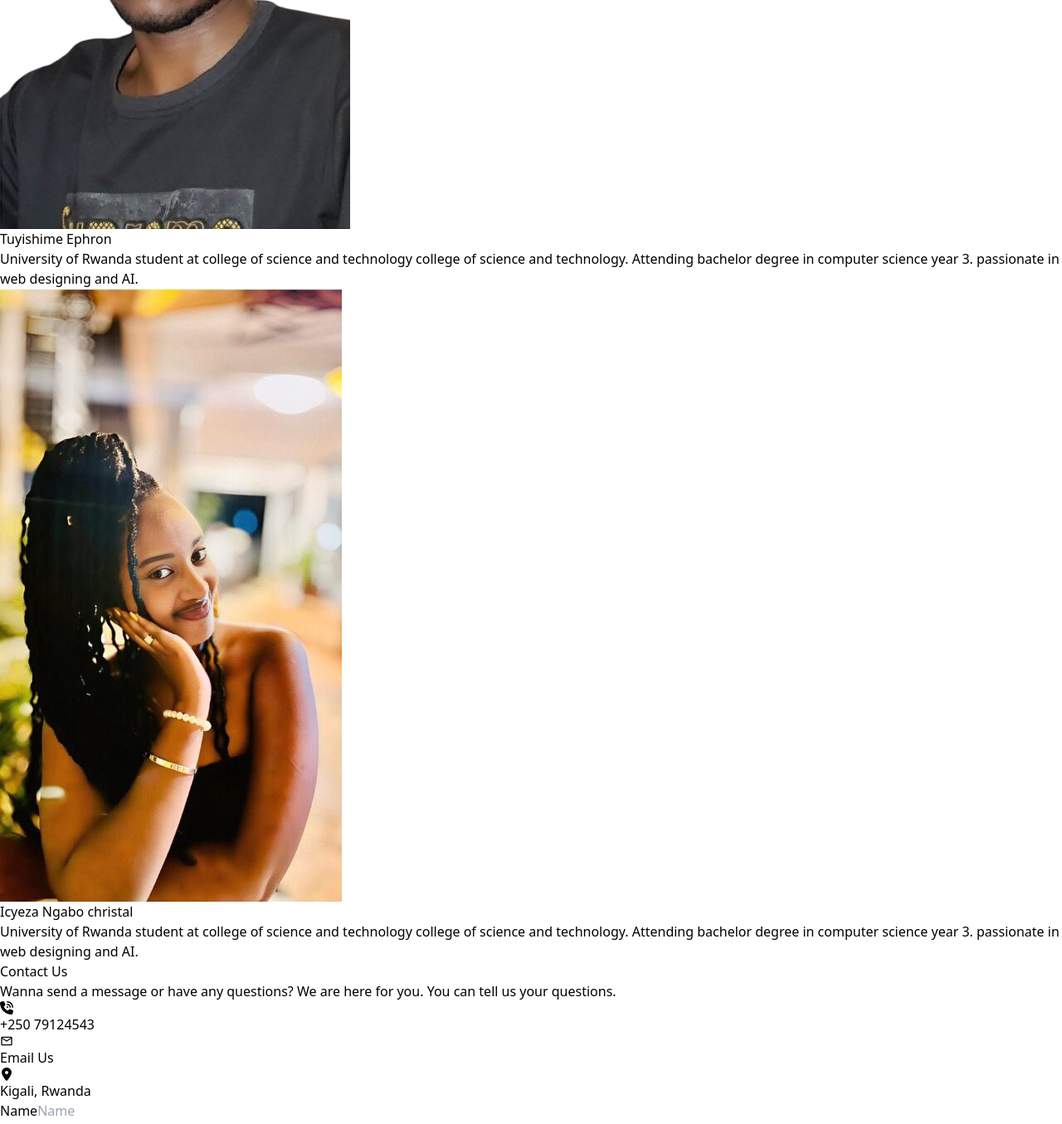
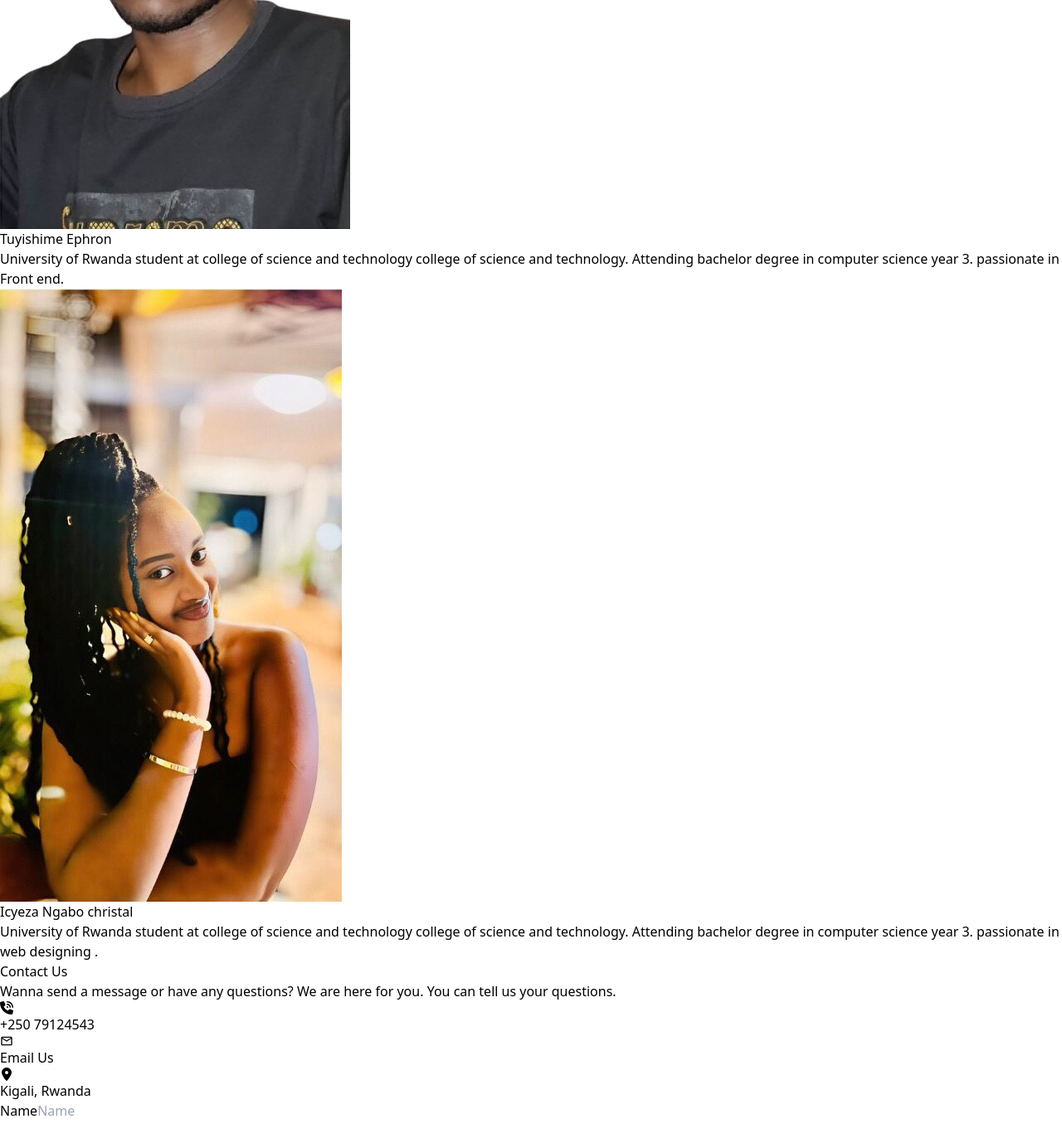
Before and after one commit to uwinezaflorence20/Art_Connect_project, a React (Vite) app: page / in a window 1280 px wide. Shown: the part 2715-4070 px from the top of the page at 83% size. Built offline with nearby package versions, Linux system fonts and the light colour scheme.

Commit message:
update team

```diff
--- a/src/Components/Team.jsx
+++ b/src/Components/Team.jsx
@@ -41,7 +41,7 @@ return(
 
         <p className="mt-4  text-[#191047]">
         University of Rwanda student at college of science and technology college of science and technology. Attending bachelor degree in computer science year 3.
-        passionate in web designing and AI.
+        passionate in Front end.
         </p>
       </blockquote>
       <blockquote className="rounded-lg bg-orange-50 p-6 shadow-sm sm:p-8">
@@ -59,7 +59,7 @@ return(
 
         <p className="mt-4 text-[#191047]">
         University of Rwanda student at college of science and technology college of science and technology. Attending bachelor degree in computer science year 3.
-        passionate in web designing and AI.
+        passionate in web designing .
         </p>
       </blockquote>
 
```
